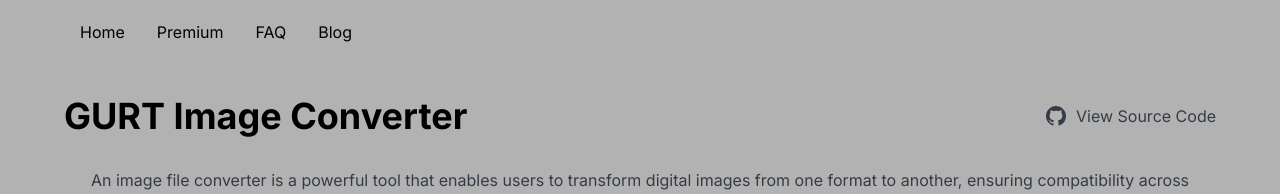
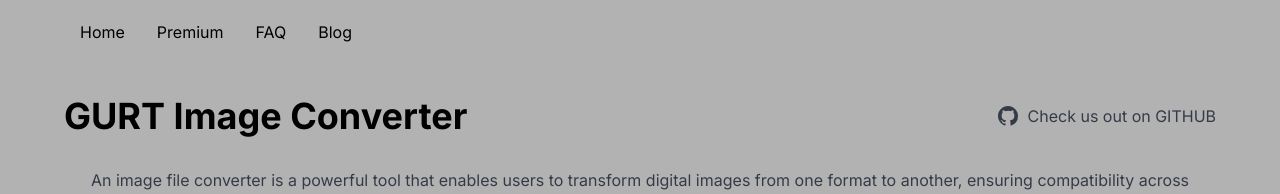
Before and after one commit to ascpixi/gurt, a Next.js app: page / in a window 1280 px wide. Shown: the top 194 px of the page. Built offline with nearby package versions, Linux system fonts and the light colour scheme.

Commit message:
Update page.tsx

```diff
--- a/src/app/page.tsx
+++ b/src/app/page.tsx
@@ -385,7 +385,7 @@ export default function Home() {
             <svg className="w-6 h-6" fill="currentColor" viewBox="0 0 24 24" aria-hidden="true">
               <path fillRule="evenodd" d="M12 2C6.477 2 2 6.484 2 12.017c0 4.425 2.865 8.18 6.839 9.504.5.092.682-.217.682-.483 0-.237-.008-.868-.013-1.703-2.782.605-3.369-1.343-3.369-1.343-.454-1.158-1.11-1.466-1.11-1.466-.908-.62.069-.608.069-.608 1.003.07 1.531 1.032 1.531 1.032.892 1.53 2.341 1.088 2.91.832.092-.647.35-1.088.636-1.338-2.22-.253-4.555-1.113-4.555-4.951 0-1.093.39-1.988 1.029-2.688-.103-.253-.446-1.272.098-2.65 0 0 .84-.27 2.75 1.026A9.564 9.564 0 0112 6.844c.85.004 1.705.115 2.504.337 1.909-1.296 2.747-1.027 2.747-1.027.546 1.379.202 2.398.1 2.651.64.7 1.028 1.595 1.028 2.688 0 3.848-2.339 4.695-4.566 4.943.359.309.678.92.678 1.855 0 1.338-.012 2.419-.012 2.747 0 .268.18.58.688.482A10.019 10.019 0 0022 12.017C22 6.484 17.522 2 12 2z" clipRule="evenodd" />
             </svg>
-            View Source Code
+            Check us out on GITHUB
           </button>
         </div>
         <p className="text-gray-600 text-center mb-8">
```
